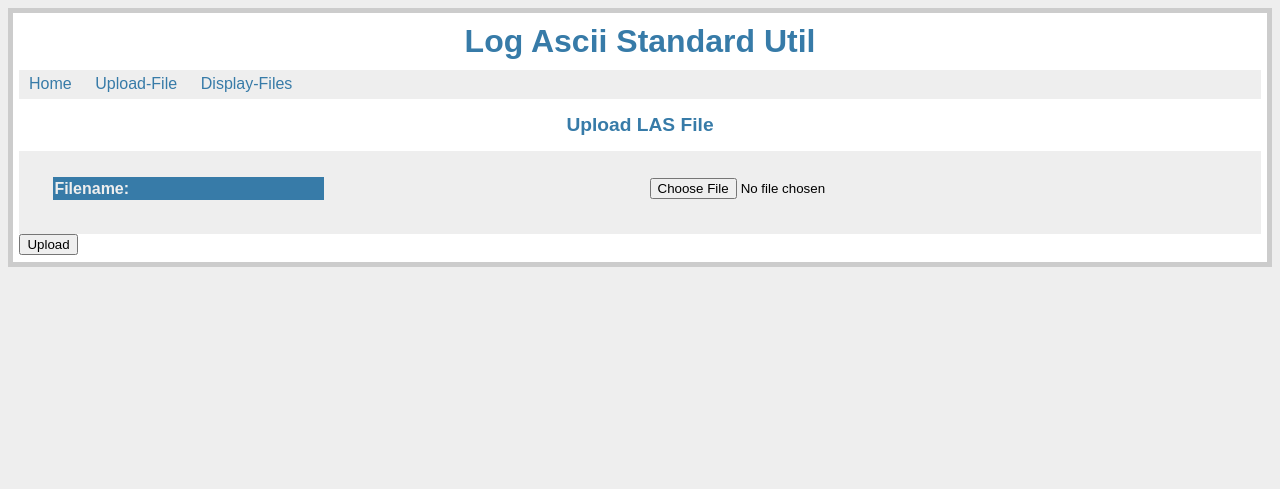
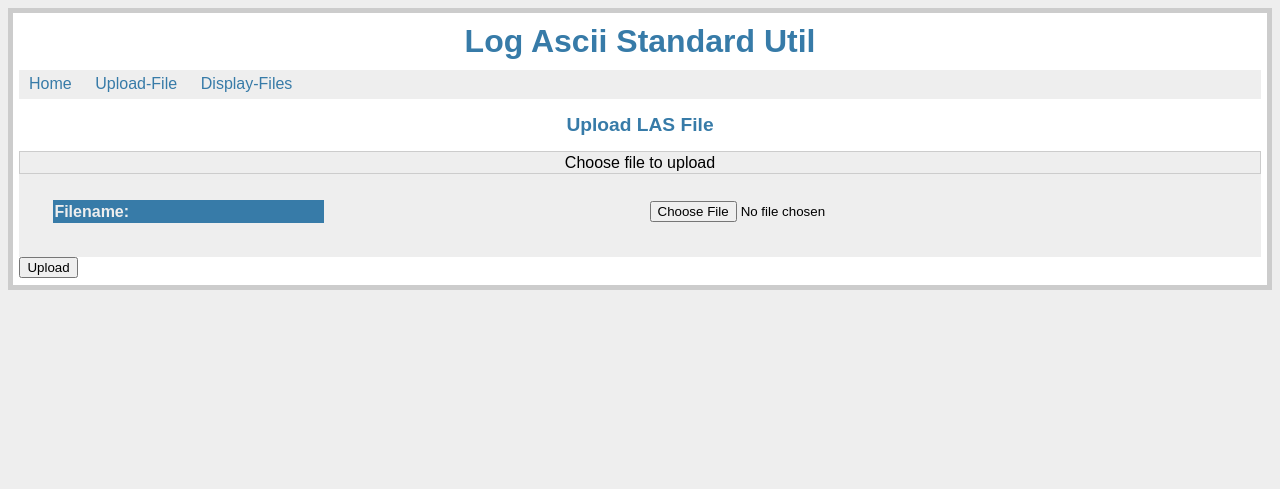
Before and after one commit to dcslagel/las-util-django, a Django app: page /upload/ in a window 1280 px wide. Shown: the top 489 px of the page. Run offline with Django 3.2, Linux system fonts and the light colour scheme.

Commit message:
Add msg to display file upload result

```diff
--- a/src/las_util/static/las_util/style.css
+++ b/src/las_util/static/las_util/style.css
@@ -169,6 +169,7 @@ caption {
   padding: .1em;
   text-align: center;
   background-color: #eee;
+  border: 1px solid #ccc;
 }
 
 .message:after {
--- a/src/las_util/templates/las_util/upload.html
+++ b/src/las_util/templates/las_util/upload.html
@@ -5,6 +5,9 @@
 
 {% block body %}
   <h2>Upload LAS File</h2>
+  <div class="message">
+    {{message}}
+  </div>
   <form action="#" method="post" enctype="multipart/form-data">
     {% csrf_token %}
     <table class="uploadform">
--- a/src/las_util/views.py
+++ b/src/las_util/views.py
@@ -8,8 +8,9 @@ License-Identifier: BSD-3-Clause
 """
 from django.shortcuts import render
 from django.http import HttpResponseRedirect, HttpResponse
+from django.http import Http404
+from django.utils.html import format_html
 from django.urls import reverse
-from django.http import Http404
 
 # imports for rest api
 from rest_framework import generics, status
@@ -43,13 +44,23 @@ def home(request):
     return render(request, 'las_util/home.html', context)
 
 def upload(request):
+    message = 'Choose file to upload'
+
     """Main page for uploading las files"""
     if request.method == 'POST':
         inform = UploadForm(request.POST, request.FILES)
         if inform.is_valid():
-            parse(request.FILES['filename'])
-            # Redirect to the data display
-            return HttpResponseRedirect(reverse('home'))
+            stored_filename = parse(request.FILES['filename'])
+            # Example uploaded file path
+            # http://127.0.0.1:8000/detail/las_file-2020-10-15-13-52-56.las
+            msg_template = 'Upload file as: <a href="/detail/{}">{}</a>'
+            message = format_html(msg_template.format(
+                stored_filename,
+                stored_filename
+            ))
+        else:
+            message = 'Failed to upload file. Retry.'
+            inform = UploadForm()
     else:
         inform = UploadForm()
 
@@ -59,7 +70,8 @@ def upload(request):
     context = {
         'form': inform,
         'infiles': infileslist,
-        'version_section': version_section
+        'version_section': version_section,
+        'message' : message
     }
 
     return render(request, 'las_util/upload.html', context)
```
